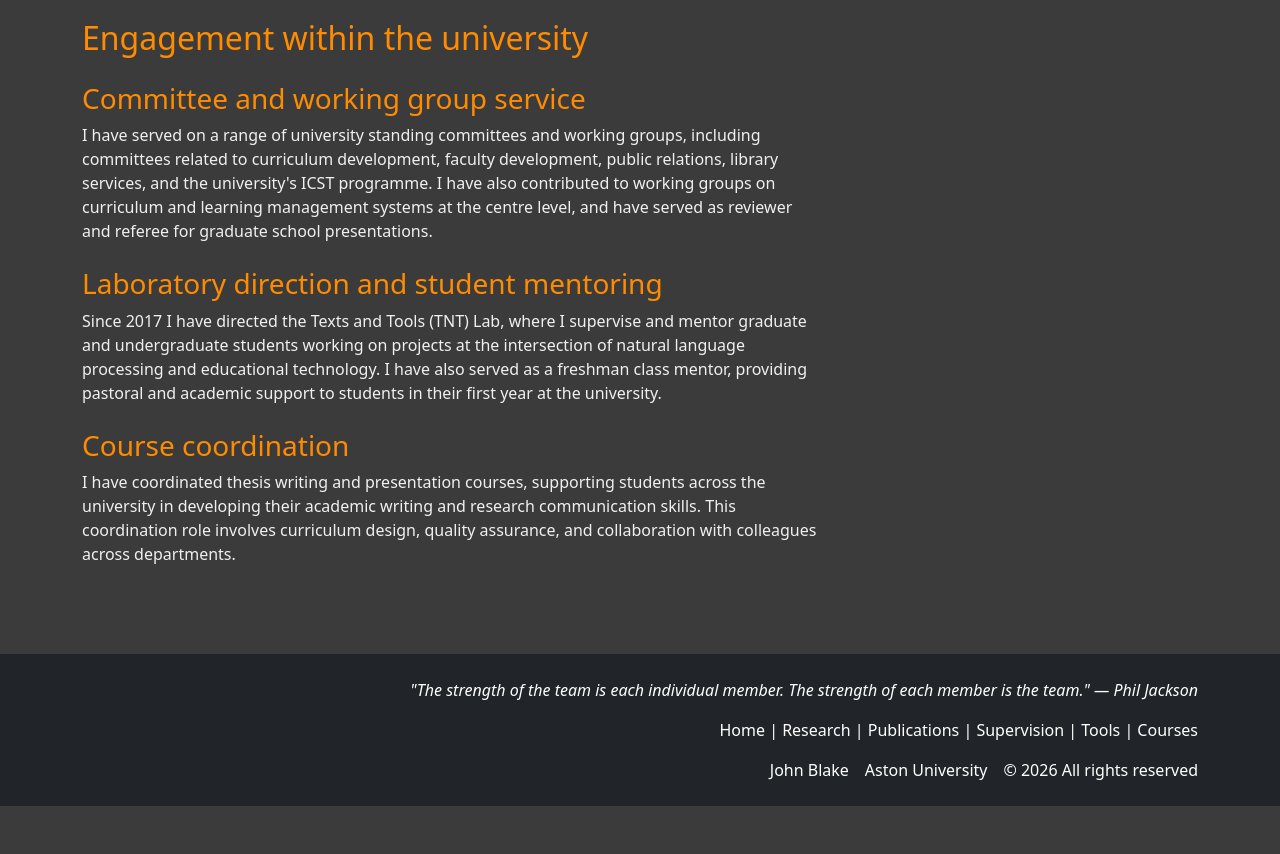
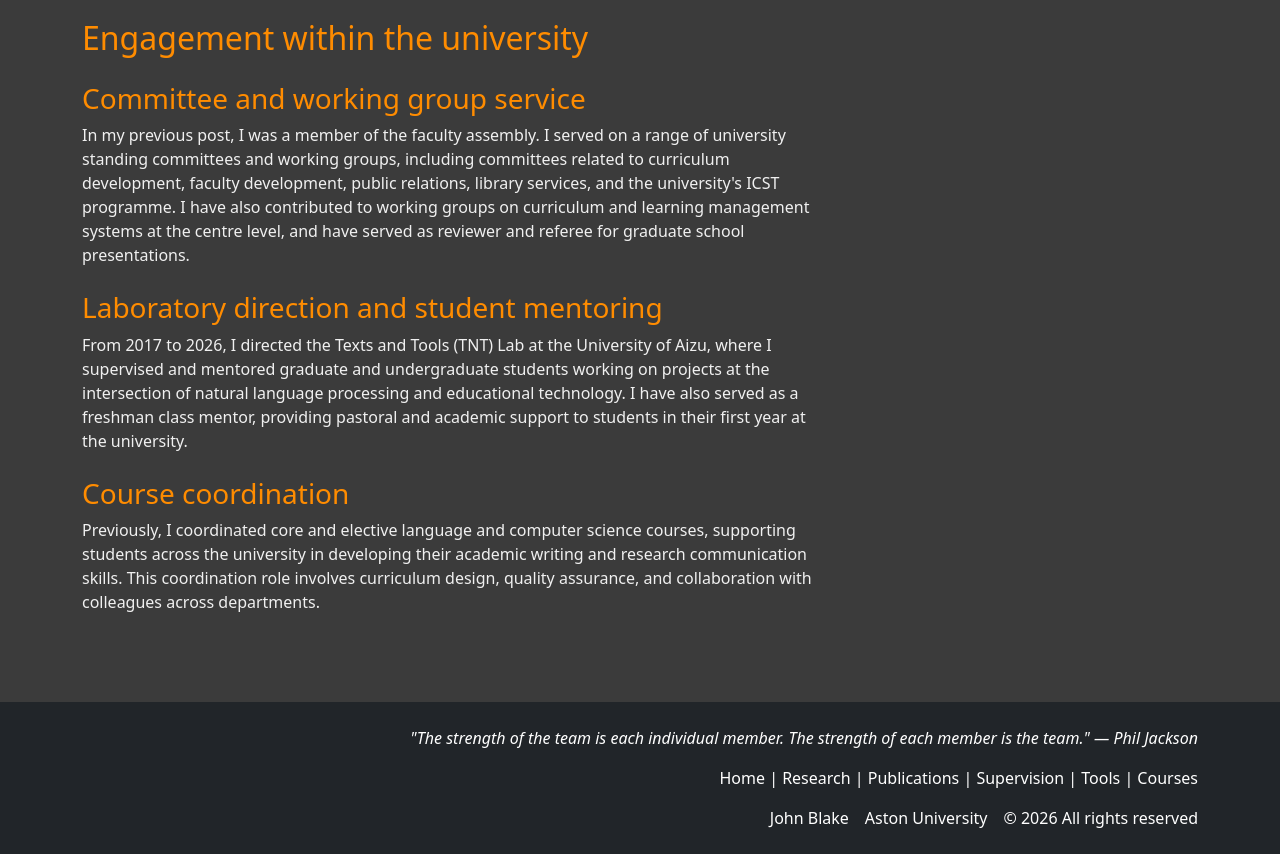
Before and after one commit to john6938/AstonTNT, an Eleventy site: page src/citizenship/index.njk in a window 1280 px wide. Shown: the part 1280-2134 px from the top of the page. Before the commit the page ends 2086 px from the top, so only its background shows below. Built offline with nearby package versions, Linux system fonts and the light colour scheme; Eleventy itself is replaced by a stand-in of ours; files that its build step writes are made by us from their sources.

Commit message:
Update citizenship page text

```diff
--- a/src/citizenship/index.njk
+++ b/src/citizenship/index.njk
@@ -28,19 +28,17 @@ quote: '"The strength of the team is each individual member. The strength of eac
 
       <h3 class="mt-4">Open-access resources</h3>
       <p>I am committed to open access and open learning. The pedagogic <a href="{{ '/tools/' | url }}">tools</a> and open-access <a href="{{ '/courses/' | url }}">courses</a> I develop are freely available to anyone. These include NLP tools for error detection, tense identification, question generation, and rhetorical move visualisation, as well as courses covering topics such as research writing, authorship analysis, expert systems, and language learning technology. I view this as a form of scholarly contribution to the wider community beyond my home institution.</p>
-      <!-- TODO: Insert links to specific tools once all tools are relocated to jb11 platform -->
 
-      <!-- TODO: Update engagement with the university texts to reflect my new university better -->
       <h2 class="mt-5">Engagement within the university</h2>
 
       <h3 class="mt-4">Committee and working group service</h3>
-      <p>I have served on a range of university standing committees and working groups, including committees related to curriculum development, faculty development, public relations, library services, and the university's ICST programme. I have also contributed to working groups on curriculum and learning management systems at the centre level, and have served as reviewer and referee for graduate school presentations.</p>
+      <p>In my previous post, I was a member of the faculty assembly. I served on a range of university standing committees and working groups, including committees related to curriculum development, faculty development, public relations, library services, and the university's ICST programme. I have also contributed to working groups on curriculum and learning management systems at the centre level, and have served as reviewer and referee for graduate school presentations.</p>
 
       <h3 class="mt-4">Laboratory direction and student mentoring</h3>
-      <p>Since 2017 I have directed the Texts and Tools (TNT) Lab, where I supervise and mentor graduate and undergraduate students working on projects at the intersection of natural language processing and educational technology. I have also served as a freshman class mentor, providing pastoral and academic support to students in their first year at the university.</p>
+      <p>From 2017 to 2026, I directed the Texts and Tools (TNT) Lab at the University of Aizu, where I supervised and mentored graduate and undergraduate students working on projects at the intersection of natural language processing and educational technology. I have also served as a freshman class mentor, providing pastoral and academic support to students in their first year at the university.</p>
 
       <h3 class="mt-4">Course coordination</h3>
-      <p>I have coordinated thesis writing and presentation courses, supporting students across the university in developing their academic writing and research communication skills. This coordination role involves curriculum design, quality assurance, and collaboration with colleagues across departments.</p>
+      <p>Previously, I  coordinated core and elective language and computer science courses, supporting students across the university in developing their academic writing and research communication skills. This coordination role involves curriculum design, quality assurance, and collaboration with colleagues across departments.</p>
 
     </div>
   </div>
```
